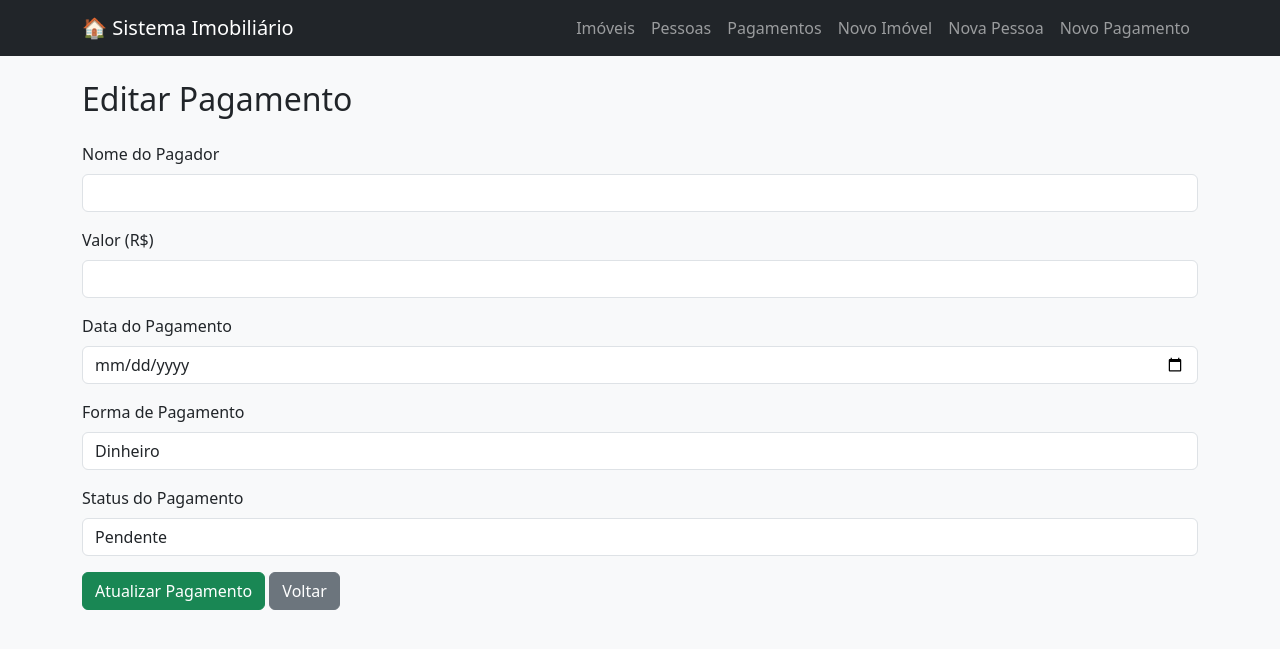
After one commit to diogo-farias/sistema-imobiliaria-flask, a Flask app: page /editar_pagamento/1 in a window 1280 px wide. The commit adds this page. Shown: the top 649 px of the page. Run offline with Flask 3, Linux system fonts and the light colour scheme; data that the repository does not hold is empty.

Commit message:
Atualizacao do CRUD de pagamentos

```diff
--- a/app.py
+++ b/app.py
@@ -5,17 +5,21 @@ from config import conectar
 
 app = Flask(__name__)
 
-# ------------------------------
+# ==========================================================
 # PAGINA PRINCIPAL
-# ------------------------------
+# ==========================================================
 @app.route("/")
 def index():
 
     return render_template("index.html")
 
 
+# ==========================================================
+# CRUD DE IMOVEIS
+# ==========================================================
+
 # ------------------------------
-# TELA DE CADASTRO DE IMOVEL
+# TELA CADASTRAR IMOVEL
 # ------------------------------
 @app.route("/cadastrar")
 def cadastrar():
@@ -40,11 +44,17 @@ def salvar():
 
     sql = """
     INSERT INTO imoveis
-    (endereco,cidade,valor,quartos,banheiros)
-    VALUES (%s,%s,%s,%s,%s)
+    (endereco, cidade, valor, quartos, banheiros)
+    VALUES (%s, %s, %s, %s, %s)
     """
 
-    dados = (endereco, cidade, valor, quartos, banheiros)
+    dados = (
+        endereco,
+        cidade,
+        valor,
+        quartos,
+        banheiros
+    )
 
     cursor.execute(sql, dados)
 
@@ -74,7 +84,10 @@ def visualizar_imoveis():
     cursor.close()
     conexao.close()
 
-    return render_template("listar_imoveis.html", imoveis=imoveis)
+    return render_template(
+        "listar_imoveis.html",
+        imoveis=imoveis
+    )
 
 
 # ------------------------------
@@ -116,7 +129,10 @@ def editar(id):
     cursor.close()
     conexao.close()
 
-    return render_template("editar_imovel.html", imovel=imovel)
+    return render_template(
+        "editar_imovel.html",
+        imovel=imovel
+    )
 
 
 # ------------------------------
@@ -126,6 +142,7 @@ def editar(id):
 def atualizar():
 
     id = request.form["id"]
+
     endereco = request.form["endereco"]
     cidade = request.form["cidade"]
     valor = request.form["valor"]
@@ -137,11 +154,22 @@ def atualizar():
 
     sql = """
     UPDATE imoveis
-    SET endereco=%s, cidade=%s, valor=%s, quartos=%s, banheiros=%s
+    SET endereco=%s,
+    cidade=%s,
+    valor=%s,
+    quartos=%s,
+    banheiros=%s
     WHERE id=%s
     """
 
-    dados = (endereco, cidade, valor, quartos, banheiros, id)
+    dados = (
+        endereco,
+        cidade,
+        valor,
+        quartos,
+        banheiros,
+        id
+    )
 
     cursor.execute(sql, dados)
 
@@ -153,9 +181,9 @@ def atualizar():
     return redirect("/imoveis")
 
 
-# ==============================
+# ==========================================================
 # CRUD DE PESSOAS
-# ==============================
+# ==========================================================
 
 # ------------------------------
 # CADASTRAR PESSOA
@@ -163,7 +191,9 @@ def atualizar():
 @app.route("/cadastrar_pessoa")
 def cadastrar_pessoa():
 
-    return render_template("cadastrar_pessoa.html")
+    return render_template(
+        "cadastrar_pessoa.html"
+    )
 
 
 # ------------------------------
@@ -182,11 +212,16 @@ def salvar_pessoa():
 
     sql = """
     INSERT INTO pessoas
-    (nome,telefone,email,cpf)
-    VALUES (%s,%s,%s,%s)
+    (nome, telefone, email, cpf)
+    VALUES (%s, %s, %s, %s)
     """
 
-    dados = (nome, telefone, email, cpf)
+    dados = (
+        nome,
+        telefone,
+        email,
+        cpf
+    )
 
     cursor.execute(sql, dados)
 
@@ -195,7 +230,7 @@ def salvar_pessoa():
     cursor.close()
     conexao.close()
 
-    return redirect("/")
+    return redirect("/pessoas")
 
 
 # ------------------------------
@@ -216,7 +251,10 @@ def listar_pessoas():
     cursor.close()
     conexao.close()
 
-    return render_template("listar_pessoas.html", pessoas=pessoas)
+    return render_template(
+        "listar_pessoas.html",
+        pessoas=pessoas
+    )
 
 
 # ------------------------------
@@ -258,7 +296,10 @@ def editar_pessoa(id):
     cursor.close()
     conexao.close()
 
-    return render_template("editar_pessoa.html", pessoa=pessoa)
+    return render_template(
+        "editar_pessoa.html",
+        pessoa=pessoa
+    )
 
 
 # ------------------------------
@@ -268,6 +309,7 @@ def editar_pessoa(id):
 def atualizar_pessoa():
 
     id = request.form["id"]
+
     nome = request.form["nome"]
     telefone = request.form["telefone"]
     email = request.form["email"]
@@ -278,11 +320,20 @@ def atualizar_pessoa():
 
     sql = """
     UPDATE pessoas
-    SET nome=%s, telefone=%s, email=%s, cpf=%s
+    SET nome=%s,
+    telefone=%s,
+    email=%s,
+    cpf=%s
     WHERE id=%s
     """
 
-    dados = (nome, telefone, email, cpf, id)
+    dados = (
+        nome,
+        telefone,
+        email,
+        cpf,
+        id
+    )
 
     cursor.execute(sql, dados)
 
@@ -294,8 +345,183 @@ def atualizar_pessoa():
     return redirect("/pessoas")
 
 
+# ==========================================================
+# CRUD DE PAGAMENTOS
+# ==========================================================
+
 # ------------------------------
+# CADASTRAR PAGAMENTO
+# ------------------------------
+@app.route("/cadastrar_pagamento")
+def cadastrar_pagamento():
+
+    return render_template(
+        "cadastrar_pagamento.html"
+    )
+
+
+# ------------------------------
+# SALVAR PAGAMENTO
+# ------------------------------
+@app.route("/salvar_pagamento", methods=["POST"])
+def salvar_pagamento():
+
+    nome_pagador = request.form["nome_pagador"]
+    valor = request.form["valor"]
+    data_pagamento = request.form["data_pagamento"]
+    forma_pagamento = request.form["forma_pagamento"]
+    status_pagamento = request.form["status_pagamento"]
+
+    conexao = conectar()
+    cursor = conexao.cursor()
+
+    sql = """
+    INSERT INTO pagamentos
+    (
+        nome_pagador,
+        valor,
+        data_pagamento,
+        forma_pagamento,
+        status_pagamento
+    )
+    VALUES (%s, %s, %s, %s, %s)
+    """
+
+    dados = (
+        nome_pagador,
+        valor,
+        data_pagamento,
+        forma_pagamento,
+        status_pagamento
+    )
+
+    cursor.execute(sql, dados)
+
+    conexao.commit()
+
+    cursor.close()
+    conexao.close()
+
+    return redirect("/pagamentos")
+
+
+# ------------------------------
+# LISTAR PAGAMENTOS
+# ------------------------------
+@app.route("/pagamentos")
+def listar_pagamentos():
+
+    conexao = conectar()
+    cursor = conexao.cursor()
+
+    sql = "SELECT * FROM pagamentos"
+
+    cursor.execute(sql)
+
+    pagamentos = cursor.fetchall()
+
+    cursor.close()
+    conexao.close()
+
+    return render_template(
+        "listar_pagamentos.html",
+        pagamentos=pagamentos
+    )
+
+
+# ------------------------------
+# DELETAR PAGAMENTO
+# ------------------------------
+@app.route("/deletar_pagamento/<int:id>")
+def deletar_pagamento(id):
+
+    conexao = conectar()
+    cursor = conexao.cursor()
+
+    sql = "DELETE FROM pagamentos WHERE id = %s"
+
+    cursor.execute(sql, (id,))
+
+    conexao.commit()
+
+    cursor.close()
+    conexao.close()
+
+    return redirect("/pagamentos")
+
+
+# ------------------------------
+# EDITAR PAGAMENTO
+# ------------------------------
+@app.route("/editar_pagamento/<int:id>")
+def editar_pagamento(id):
+
+    conexao = conectar()
+    cursor = conexao.cursor()
+
+    sql = "SELECT * FROM pagamentos WHERE id = %s"
+
+    cursor.execute(sql, (id,))
+
+    pagamento = cursor.fetchone()
+
+    cursor.close()
+    conexao.close()
+
+    return render_template(
+        "editar_pagamento.html",
+        pagamento=pagamento
+    )
+
+
+# ------------------------------
+# ATUALIZAR PAGAMENTO
+# ------------------------------
+@app.route("/atualizar_pagamento", methods=["POST"])
+def atualizar_pagamento():
+
+    id = request.form["id"]
+
+    nome_pagador = request.form["nome_pagador"]
+    valor = request.form["valor"]
+    data_pagamento = request.form["data_pagamento"]
+    forma_pagamento = request.form["forma_pagamento"]
+    status_pagamento = request.form["status_pagamento"]
+
+    conexao = conectar()
+    cursor = conexao.cursor()
+
+    sql = """
+    UPDATE pagamentos
+    SET nome_pagador=%s,
+    valor=%s,
+    data_pagamento=%s,
+    forma_pagamento=%s,
+    status_pagamento=%s
+    WHERE id=%s
+    """
+
+    dados = (
+        nome_pagador,
+        valor,
+        data_pagamento,
+        forma_pagamento,
+        status_pagamento,
+        id
+    )
+
+    cursor.execute(sql, dados)
+
+    conexao.commit()
+
+    cursor.close()
+    conexao.close()
+
+    return redirect("/pagamentos")
+
+
+# ==========================================================
 # INICIAR SERVIDOR
-# ------------------------------
+# ==========================================================
 if __name__ == "__main__":
     app.run(debug=True)
--- a/templates/base.html
+++ b/templates/base.html
@@ -4,6 +4,10 @@
 <head>
 
 <meta charset="UTF-8">
+
+<meta name="viewport"
+content="width=device-width, initial-scale=1.0">
+
 <title>Sistema Imobiliário</title>
 
 <link href="https://cdn.jsdelivr.net/npm/bootstrap@5.3.2/dist/css/bootstrap.min.css" rel="stylesheet">
@@ -16,17 +20,35 @@
 
 <div class="container">
 
-<a class="navbar-brand" href="/">Sistema Imobiliário</a>
+<a class="navbar-brand" href="/">
+🏠 Sistema Imobiliário
+</a>
 
 <div class="navbar-nav">
 
-<a class="nav-link" href="/imoveis">Imóveis</a>
+<a class="nav-link" href="/imoveis">
+Imóveis
+</a>
 
-<a class="nav-link" href="/pessoas">Pessoas</a>
+<a class="nav-link" href="/pessoas">
+Pessoas
+</a>
 
-<a class="nav-link" href="/cadastrar">Novo Imóvel</a>
+<a class="nav-link" href="/pagamentos">
+Pagamentos
+</a>
 
-<a class="nav-link" href="/cadastrar_pessoa">Nova Pessoa</a>
+<a class="nav-link" href="/cadastrar">
+Novo Imóvel
+</a>
+
+<a class="nav-link" href="/cadastrar_pessoa">
+Nova Pessoa
+</a>
+
+<a class="nav-link" href="/cadastrar_pagamento">
+Novo Pagamento
+</a>
 
 </div>
 
@@ -43,5 +65,4 @@
 </div>
 
 </body>
-
 </html>
--- /dev/null
+++ b/templates/editar_pagamento.html
@@ -0,0 +1,135 @@
+{% extends 'base.html' %}
+
+{% block conteudo %}
+
+<h2 class="mb-4">
+Editar Pagamento
+</h2>
+
+<form action="/atualizar_pagamento" method="post">
+
+<input type="hidden"
+name="id"
+value="{{ pagamento[0] }}">
+
+<div class="mb-3">
+
+<label class="form-label">
+Nome do Pagador
+</label>
+
+<input type="text"
+name="nome_pagador"
+value="{{ pagamento[1] }}"
+class="form-control"
+required>
+
+</div>
+
+<div class="mb-3">
+
+<label class="form-label">
+Valor (R$)
+</label>
+
+<input type="number"
+step="0.01"
+min="0"
+name="valor"
+value="{{ pagamento[2] }}"
+class="form-control"
+required>
+
+</div>
+
+<div class="mb-3">
+
+<label class="form-label">
+Data do Pagamento
+</label>
+
+<input type="date"
+name="data_pagamento"
+value="{{ pagamento[3] }}"
+class="form-control"
+required>
+
+</div>
+
+<div class="mb-3">
+
+<label class="form-label">
+Forma de Pagamento
+</label>
+
+<select name="forma_pagamento"
+class="form-control"
+required>
+
+<option {% if pagamento[4] == "Dinheiro" %}selected{% endif %}>
+Dinheiro
+</option>
+
+<option {% if pagamento[4] == "Crédito" %}selected{% endif %}>
+Crédito
+</option>
+
+<option {% if pagamento[4] == "Débito" %}selected{% endif %}>
+Débito
+</option>
+
+<option {% if pagamento[4] == "PIX" %}selected{% endif %}>
+PIX
+</option>
+
+<option {% if pagamento[4] == "Boleto" %}selected{% endif %}>
+Boleto
+</option>
+
+</select>
+
+</div>
+
+<div class="mb-3">
+
+<label class="form-label">
+Status do Pagamento
+</label>
+
+<select name="status_pagamento"
+class="form-control"
+required>
+
+<option {% if pagamento[5] == "Pendente" %}selected{% endif %}>
+Pendente
+</option>
+
+<option {% if pagamento[5] == "Pago" %}selected{% endif %}>
+Pago
+</option>
+
+<option {% if pagamento[5] == "Atrasado" %}selected{% endif %}>
+Atrasado
+</option>
+
+</select>
+
+</div>
+
+<button type="submit"
+class="btn btn-success">
+
+Atualizar Pagamento
+
+</button>
+
+<a href="/pagamentos"
+class="btn btn-secondary">
+
+Voltar
+
+</a>
+
+</form>
+
+{% endblock %}
```
Also changed, not shown: templates/cadastrar_pagamento.html (added, +117 -0 lines), templates/index.html (+38 -8 lines), templates/listar_pagamentos.html (added, +72 -0 lines).
